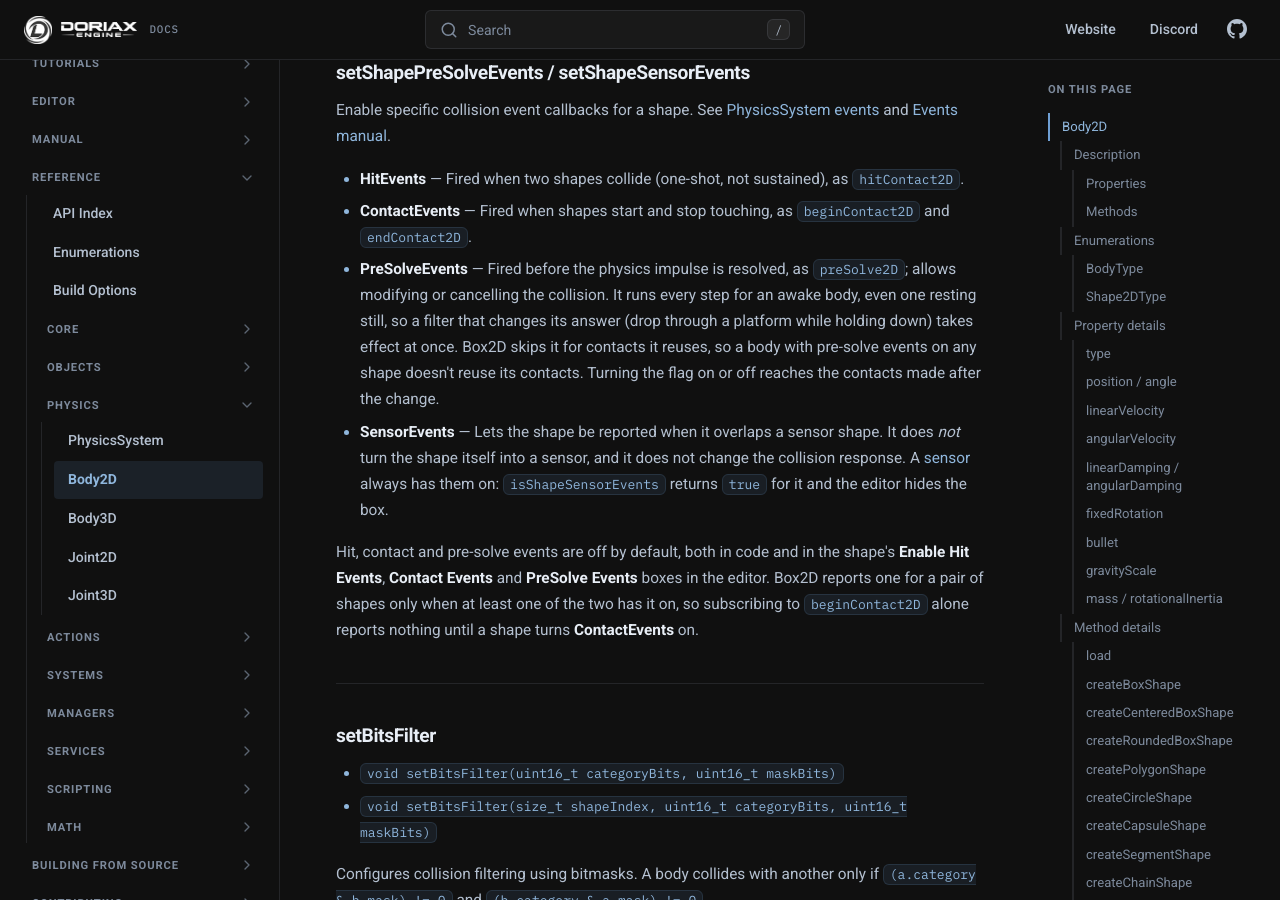
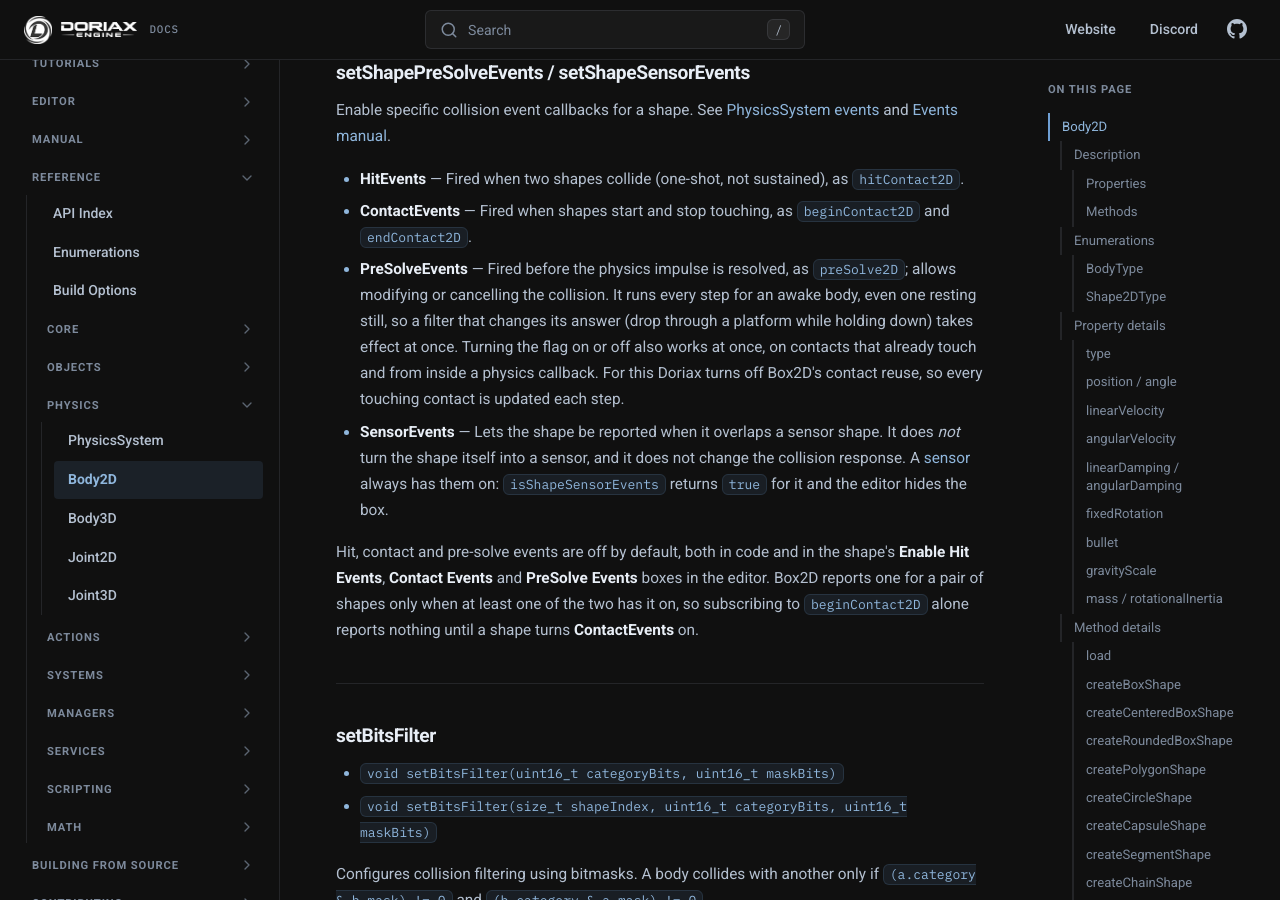
Before and after one commit to doriaxengine/doriax-docs, an MkDocs documentation site: the page built from docs/reference/classes/body2d.md, in a window 1280 px wide and 900 px high, scrolled down 12748 px. Built offline with MkDocs 1.6.1, drawn with Linux system fonts in a browser that asks for light colours; comment, search, counter and statistics services are not loaded.

Commit message:
Documented live 2D pre-solve toggles

```diff
--- a/docs/reference/classes/body2d.md
+++ b/docs/reference/classes/body2d.md
@@ -482,7 +482,7 @@ Enable specific collision event callbacks for a shape. See [PhysicsSystem events
 
 * **HitEvents** — Fired when two shapes collide (one-shot, not sustained), as `hitContact2D`.
 * **ContactEvents** — Fired when shapes start and stop touching, as `beginContact2D` and `endContact2D`.
-* **PreSolveEvents** — Fired before the physics impulse is resolved, as `preSolve2D`; allows modifying or cancelling the collision. It runs every step for an awake body, even one resting still, so a filter that changes its answer (drop through a platform while holding down) takes effect at once. Box2D skips it for contacts it reuses, so a body with pre-solve events on any shape doesn't reuse its contacts. Turning the flag on or off reaches the contacts made after the change.
+* **PreSolveEvents** — Fired before the physics impulse is resolved, as `preSolve2D`; allows modifying or cancelling the collision. It runs every step for an awake body, even one resting still, so a filter that changes its answer (drop through a platform while holding down) takes effect at once. Turning the flag on or off also works at once, on contacts that already touch and from inside a physics callback. For this Doriax turns off Box2D's contact reuse, so every touching contact is updated each step.
 * **SensorEvents** — Lets the shape be reported when it overlaps a sensor shape. It does *not* turn the shape itself into a sensor, and it does not change the collision response. A [sensor](#setshapesensor) always has them on: `isShapeSensorEvents` returns `true` for it and the editor hides the box.
 
 Hit, contact and pre-solve events are off by default, both in code and in the shape's **Enable Hit Events**, **Contact Events** and **PreSolve Events** boxes in the editor. Box2D reports one for a pair of shapes only when at least one of the two has it on, so subscribing to `beginContact2D` alone reports nothing until a shape turns **ContactEvents** on.
```
